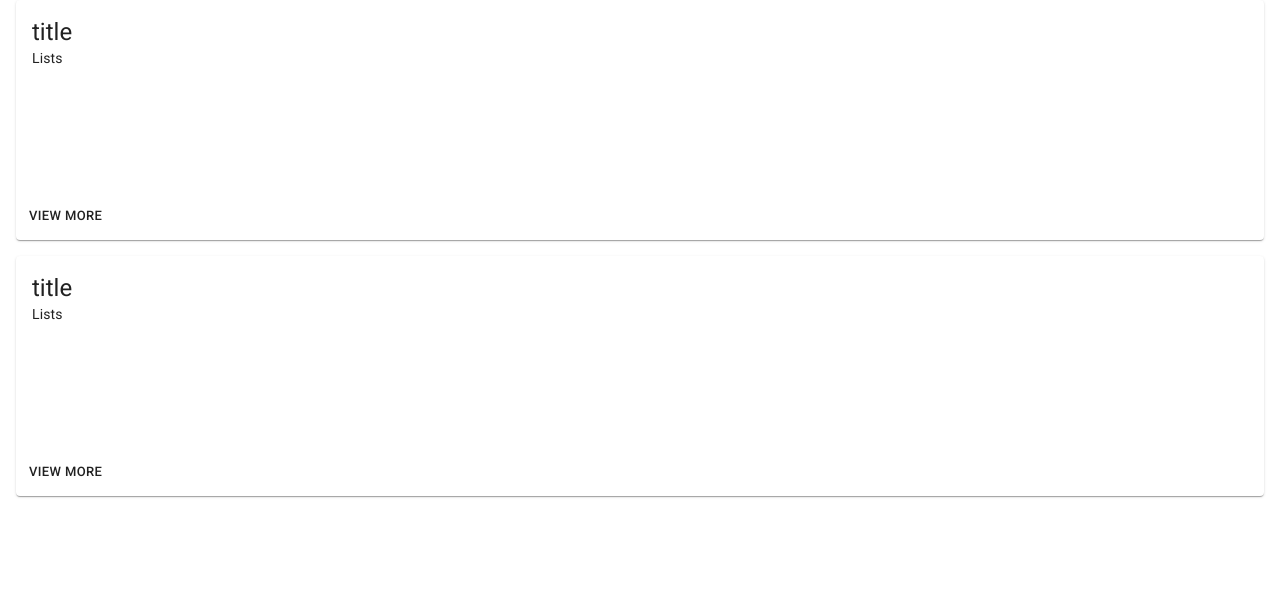
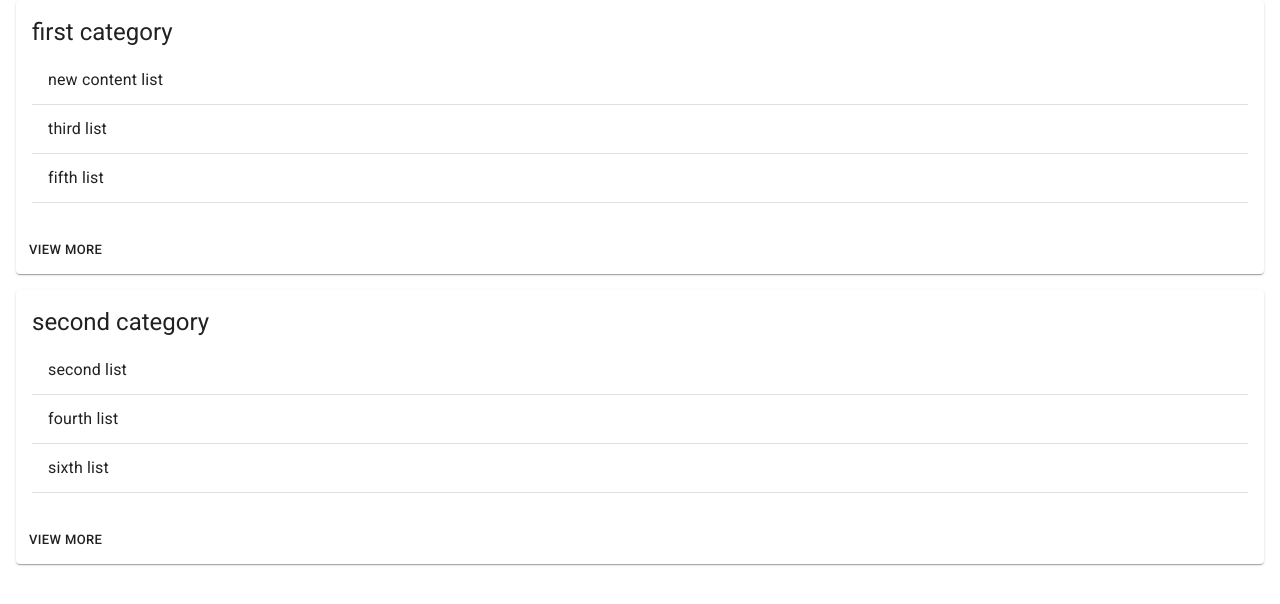
Before and after one commit to jeremeylee/TrackAll, a React (Create React App) app in the folder client/: page / in a window 1280 px wide. Shown: the top 604 px of the page. Built offline with nearby package versions, Linux system fonts and the light colour scheme; data requests are answered from the project's data file.

Commit message:
Populate list items

```diff
--- a/client/src/components/HomeCard.js
+++ b/client/src/components/HomeCard.js
@@ -5,6 +5,9 @@ import {
 	CardContent,
 	Typography,
 	Button,
+	List,
+	ListItem,
+	ListItemText,
 	makeStyles,
 } from "@material-ui/core";
 
@@ -22,12 +25,18 @@ const useStyles = makeStyles({
 
 const HomeCard = props => {
 	const classes = useStyles();
-
+	console.log(props.lists);
 	return (
 		<Card className={classes.card}>
 			<CardContent className={classes.cardContent}>
-				<Typography variant="h5">title</Typography>
-				<Typography variant="body2">Lists</Typography>
+				<Typography variant="h5">{props.title}</Typography>
+				<List>
+					{props.lists.map(list => (
+						<ListItem divider="true">
+							<ListItemText primary={list.content} />
+						</ListItem>
+					))}
+				</List>
 			</CardContent>
 			<CardActions>
 				<Button size="small">View More</Button>
```
